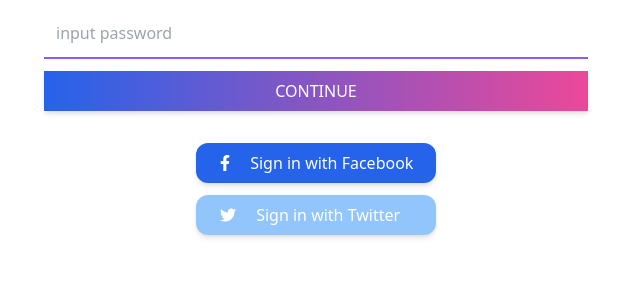
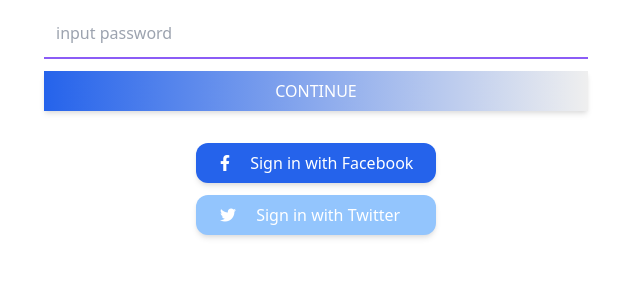
Before and after one commit to faizadli/faizadli.github.io, a website: page login/index.html in a window 1280 px wide. Shown: the part 343-628 px from the top of the page, 644-1280 px from the left. Drawn offline with Linux system fonts and the light colour scheme.

Commit message:
Cuman Update

```diff
--- a/login/index.html
+++ b/login/index.html
@@ -19,7 +19,7 @@
   <form class="flex flex-col gap-3">
     <input type="email" class="border-b-2 border-purple-500 p-3" placeholder="input email">
     <input type="password" class="border-b-2 border-purple-500 p-3" placeholder="input password">
-    <input type="button" class="shadow-md p-2 bg-gradient-to-r from-blue-600 to-pink-500 text-white uppercase" value="Continue">
+    <input type="button" class="shadow-md p-2 bg-gradient-to-r from-blue-600 to-blue-300 text-white uppercase" value="Continue">
   </form>
  <div class="flex flex-col gap-3">
    <a href="#" class="mx-auto w-60 shadow-md bg-blue-600 hover:bg-blue-800 text-white p-2 rounded-xl"><i class="fab fa-facebook-f mx-4"></i> Sign in with Facebook </a>
```
